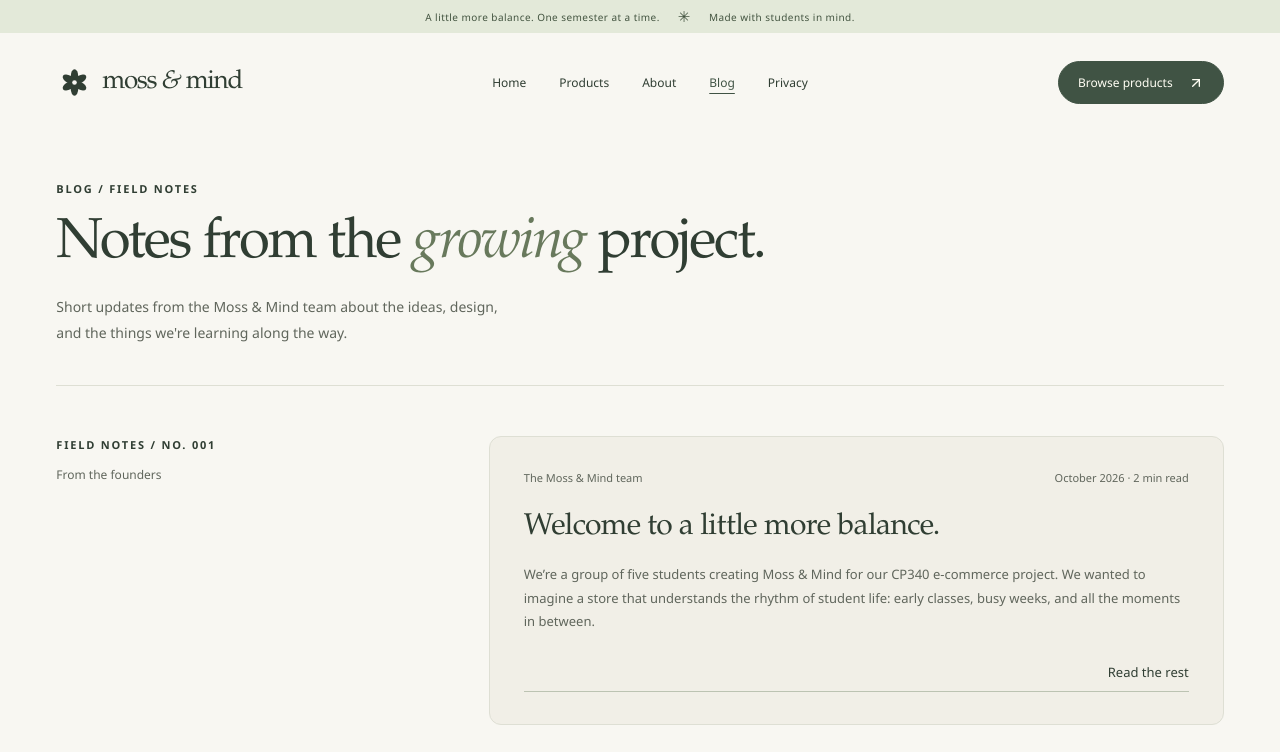
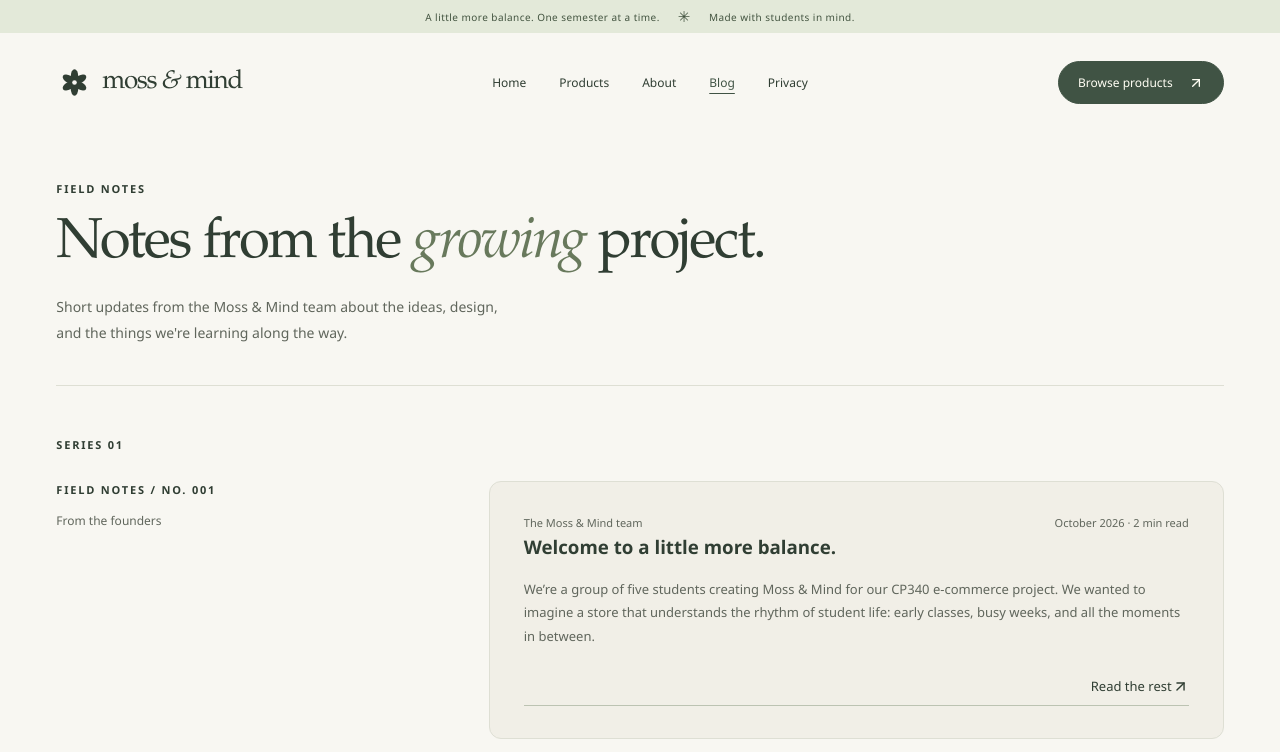
Before and after one commit to michaelmarsillo/cp340-ecommerce-platform, a React (Vite) app: page /blog in a window 1280 px wide. Shown: the top 752 px of the page. Built offline with nearby package versions, Linux system fonts and the light colour scheme.

Commit message:
Group blog posts by series in BlogPage
Refactor BlogPage to group posts by series and update rendering logic.

```diff
--- a/src/features/blog/BlogPage.tsx
+++ b/src/features/blog/BlogPage.tsx
@@ -1,12 +1,22 @@
+import { Fragment } from 'react';
+import { ArrowUpRight } from 'lucide-react';
 import { PageHeader } from '../../components/layout/PageHeader';
 import { posts } from './data/posts';
 import './blog.css';
+
+// Group posts by series, keeping the order they appear in posts.ts.
+const groups = posts.reduce<{ series: string; items: typeof posts[number][] }[]>((acc, post) => {
+  const group = acc.find((g) => g.series === post.series);
+  if (group) group.items.push(post);
+  else acc.push({ series: post.series, items: [post] });
+  return acc;
+}, []);
 
 export function BlogPage() {
   return (
     <>
       <PageHeader
-        eyebrow="BLOG / FIELD NOTES"
+        eyebrow="FIELD NOTES"
         title={
           <>
             Notes from the <em>growing</em> project.
@@ -15,7 +25,13 @@ export function BlogPage() {
         description="Short updates from the Moss & Mind team about the ideas, design, and the things we're learning along the way."
       />
       <section className="blog-list container" aria-label="Field notes">
-        {posts.map((post) => (
+        {groups.map((group, index) => (
+          <Fragment key={group.series}>
+            <div className="blog-group-heading">
+              <span className="eyebrow">SERIES {String(index + 1).padStart(2, '0')}</span>
+              <h2>{group.series}</h2>
+            </div>
+            {group.items.map((post) => (
               <article className="blog-post" key={post.id} aria-labelledby={`post-${post.id}`}>
                 <div className="blog-post-side">
                   <span className="eyebrow">FIELD NOTES / NO. {post.number}</span>
@@ -28,16 +44,20 @@ export function BlogPage() {
                       {post.date} · {post.readTime}
                     </span>
                   </div>
-              <h2 id={`post-${post.id}`}>{post.title}</h2>
+                  <h3 id={`post-${post.id}`}>{post.title}</h3>
                   <p>{post.summary}</p>
                   <details className="blog-post-details">
-                <summary>Read the rest</summary>
+                    <summary>
+                      Read the rest <ArrowUpRight size={17} aria-hidden="true" />
+                    </summary>
                     {post.body.map((paragraph) => (
                       <p key={paragraph}>{paragraph}</p>
                     ))}
                   </details>
                 </div>
               </article>
+            ))}
+          </Fragment>
         ))}
       </section>
       <p className="blog-footnote container">
```
Lines whose indentation alone changed are shown as unchanged.
